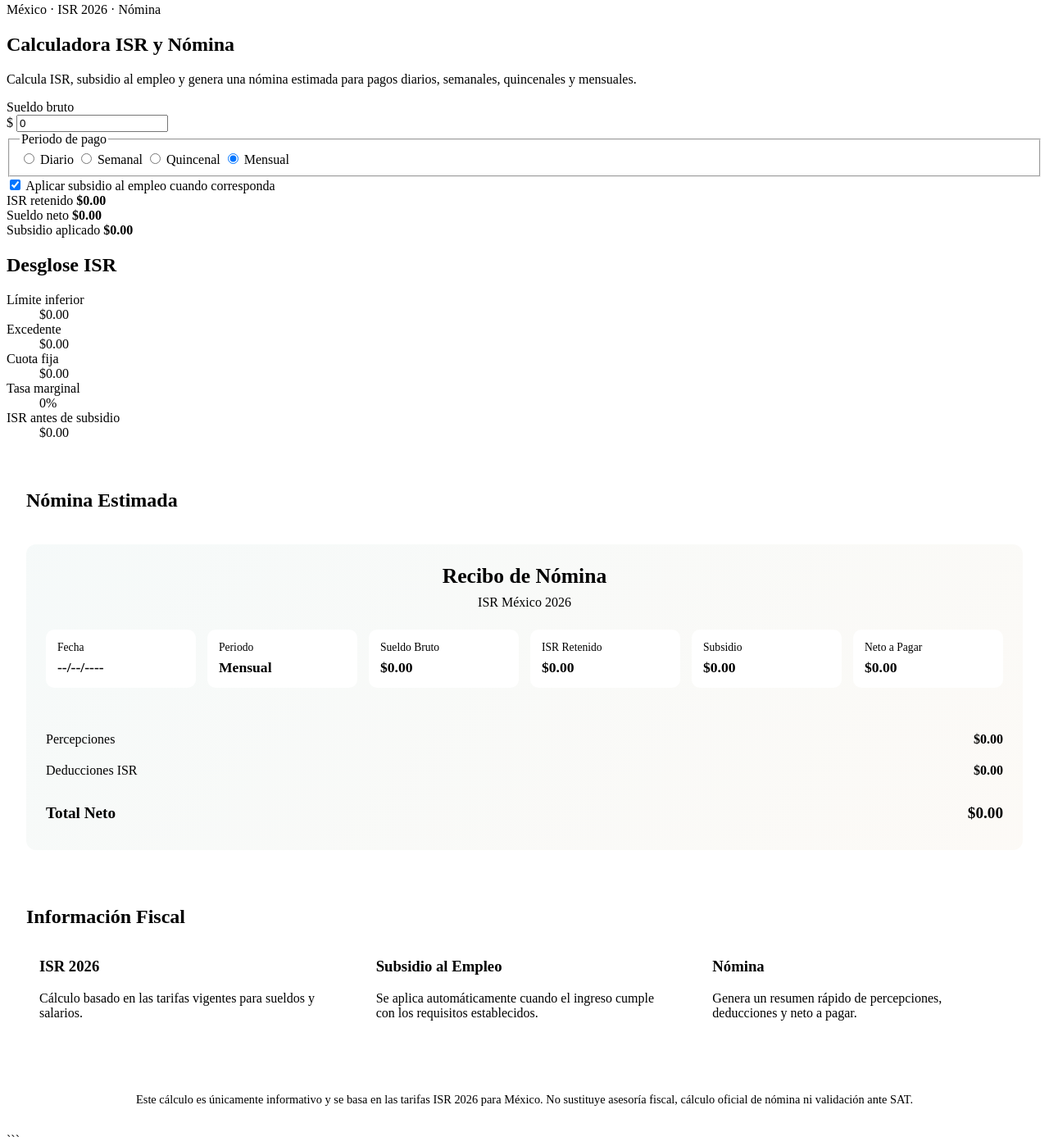
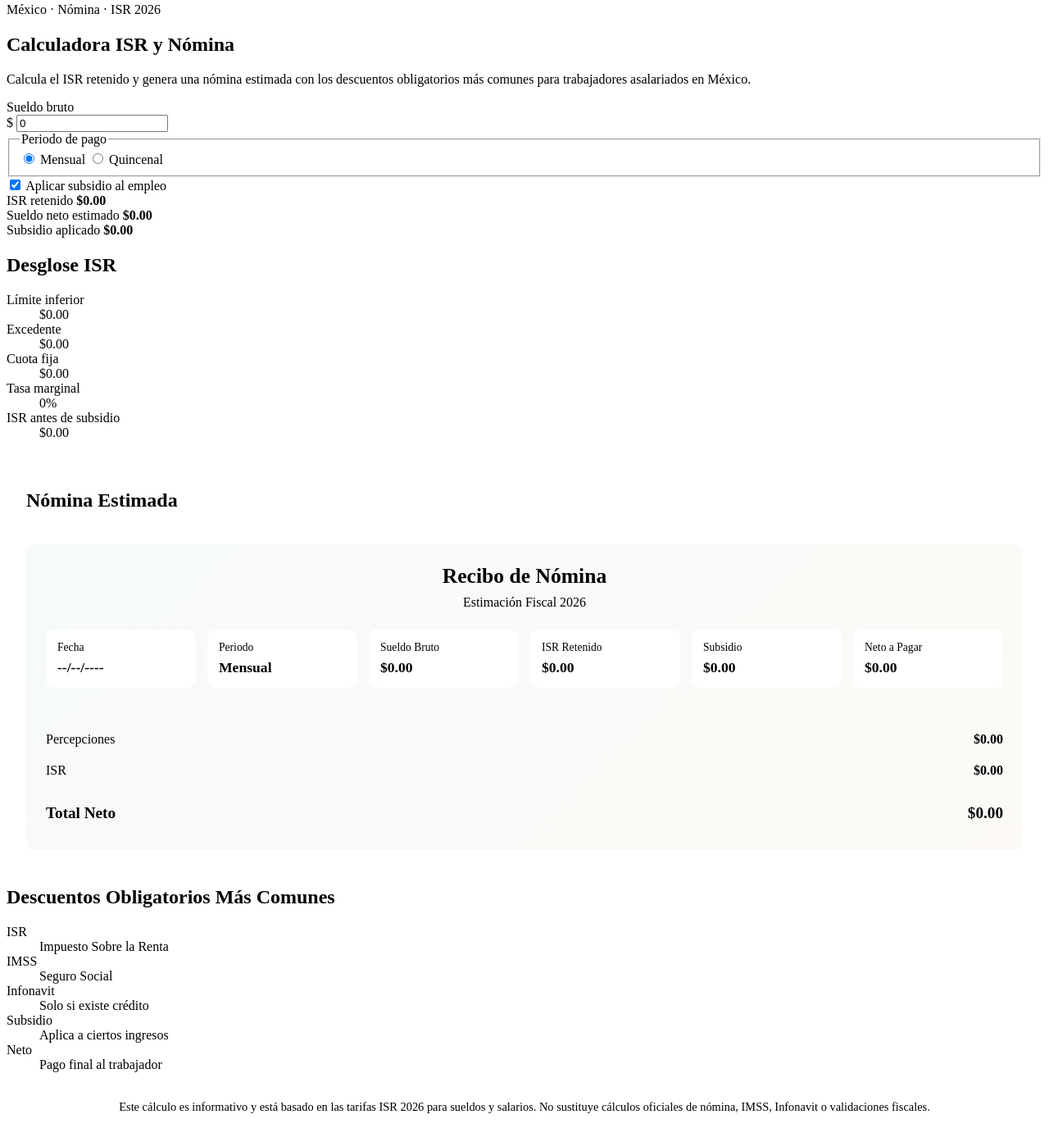
Before and after one commit to Yosh-afk/isr, a plain HTML site: page index.html in a window 1280 px wide. Shown: the part 39-1426 px from the top of the page at 82% size. Drawn offline with Linux system fonts and the light colour scheme.

Commit message:
Update index.html

````diff
--- a/index.html
+++ b/index.html
@@ -4,7 +4,7 @@
 <head>
     <meta charset="UTF-8">
     <meta name="viewport" content="width=device-width, initial-scale=1.0">
-    <title>Calculadora ISR México 2026</title>
+    <title>Calculadora ISR y Nómina 2026</title>
     <link rel="stylesheet" href="styles.css">
 </head>
 <body>
@@ -14,14 +14,21 @@
 ```
 <section class="calculator">
 
-    <header class="intro">
-        <p class="eyebrow">México · ISR 2026 · Nómina</p>
-        <h1 id="app-title">Calculadora ISR y Nómina</h1>
+    <div class="intro">
+        <p class="eyebrow">México · Nómina · ISR 2026</p>
+
+        <h1 id="app-title">
+            Calculadora ISR y Nómina
+        </h1>
+
         <p>
-            Calcula ISR, subsidio al empleo y genera una nómina estimada
-            para pagos diarios, semanales, quincenales y mensuales.
+            Calcula el ISR retenido y genera una nómina estimada
+            con los descuentos obligatorios más comunes para
+            trabajadores asalariados en México.
         </p>
-    </header>
+    </div>
+
+    <!-- FORMULARIO -->
 
     <form id="isr-form" class="panel">
 
@@ -30,6 +37,7 @@
 
             <div class="money-input">
                 <span>$</span>
+
                 <input
                     id="salary"
                     name="salary"
@@ -44,6 +52,7 @@
         </label>
 
         <fieldset class="field">
+
             <legend>Periodo de pago</legend>
 
             <div class="segmented">
@@ -52,18 +61,10 @@
                     <input
                         type="radio"
                         name="period"
-                        value="daily"
+                        value="monthly"
+                        checked
                     >
-                    <span>Diario</span>
-                </label>
-
-                <label>
-                    <input
-                        type="radio"
-                        name="period"
-                        value="weekly"
-                    >
-                    <span>Semanal</span>
+                    <span>Mensual</span>
                 </label>
 
                 <label>
@@ -75,31 +76,27 @@
                     <span>Quincenal</span>
                 </label>
 
-                <label>
-                    <input
-                        type="radio"
-                        name="period"
-                        value="monthly"
-                        checked
-                    >
-                    <span>Mensual</span>
-                </label>
+            </div>
 
-            </div>
         </fieldset>
 
         <label class="check-row">
+
             <input
                 id="apply-subsidy"
                 type="checkbox"
                 checked
             >
+
             <span>
-                Aplicar subsidio al empleo cuando corresponda
+                Aplicar subsidio al empleo
             </span>
+
         </label>
 
     </form>
+
+    <!-- RESULTADOS -->
 
     <section class="results">
 
@@ -109,7 +106,7 @@
         </article>
 
         <article class="metric">
-            <span>Sueldo neto</span>
+            <span>Sueldo neto estimado</span>
             <strong id="net-result">$0.00</strong>
         </article>
 
@@ -119,6 +116,8 @@
         </article>
 
     </section>
+
+    <!-- DESGLOSE ISR -->
 
     <section class="detail-panel">
 
@@ -155,9 +154,12 @@
 
     </section>
 
+    <!-- NÓMINA -->
+
     <section class="payroll-panel">
 
         <div class="payroll-header">
+
             <h2>Nómina Estimada</h2>
 
             <div class="payroll-actions">
@@ -179,13 +181,14 @@
                 </button>
 
             </div>
+
         </div>
 
-        <div id="payroll-card" class="payroll-card">
+        <div class="payroll-card">
 
             <div class="company-info">
                 <h3>Recibo de Nómina</h3>
-                <p>ISR México 2026</p>
+                <p>Estimación Fiscal 2026</p>
             </div>
 
             <div class="payroll-grid">
@@ -230,7 +233,7 @@
                 </div>
 
                 <div class="summary-row">
-                    <span>Deducciones ISR</span>
+                    <span>ISR</span>
                     <strong id="summary-deductions">$0.00</strong>
                 </div>
 
@@ -245,49 +248,50 @@
 
     </section>
 
-    <section class="info-panel">
+    <!-- IMPUESTOS OBLIGATORIOS -->
 
-        <h2>Información Fiscal</h2>
+    <section class="detail-panel">
 
-        <div class="info-grid">
+        <h2>Descuentos Obligatorios Más Comunes</h2>
 
-            <article>
-                <h3>ISR 2026</h3>
-                <p>
-                    Cálculo basado en las tarifas vigentes para
-                    sueldos y salarios.
-                </p>
-            </article>
+        <dl>
 
-            <article>
-                <h3>Subsidio al Empleo</h3>
-                <p>
-                    Se aplica automáticamente cuando el ingreso
-                    cumple con los requisitos establecidos.
-                </p>
-            </article>
+            <div>
+                <dt>ISR</dt>
+                <dd>Impuesto Sobre la Renta</dd>
+            </div>
 
-            <article>
-                <h3>Nómina</h3>
-                <p>
-                    Genera un resumen rápido de percepciones,
-                    deducciones y neto a pagar.
-                </p>
-            </article>
+            <div>
+                <dt>IMSS</dt>
+                <dd>Seguro Social</dd>
+            </div>
 
-        </div>
+            <div>
+                <dt>Infonavit</dt>
+                <dd>Solo si existe crédito</dd>
+            </div>
+
+            <div>
+                <dt>Subsidio</dt>
+                <dd>Aplica a ciertos ingresos</dd>
+            </div>
+
+            <div>
+                <dt>Neto</dt>
+                <dd>Pago final al trabajador</dd>
+            </div>
+
+        </dl>
 
     </section>
 
-    <footer class="notice">
+    <p class="notice">
 
-        <p>
-            Este cálculo es únicamente informativo y se basa en las
-            tarifas ISR 2026 para México. No sustituye asesoría
-            fiscal, cálculo oficial de nómina ni validación ante SAT.
-        </p>
+        Este cálculo es informativo y está basado en las tarifas ISR
+        2026 para sueldos y salarios. No sustituye cálculos oficiales
+        de nómina, IMSS, Infonavit o validaciones fiscales.
 
-    </footer>
+    </p>
 
 </section>
 ```
````
